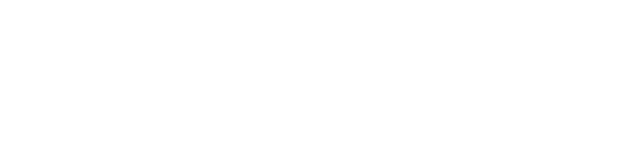
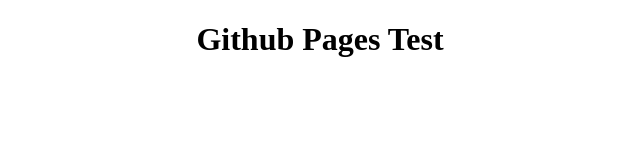
Before and after one commit to mastery55295/securly-bypass, a plain HTML site: page index.html in a window 1280 px wide. Shown: the whole page, without its empty margins (320-960 px from the left). Drawn offline with Linux system fonts and the light colour scheme.

Commit message:
add title and style

```diff
--- a/index.html
+++ b/index.html
@@ -7,7 +7,12 @@
     <title>Canvas</title>
 </head>
 <body>
+    <style>
+        .title {
+            text-align: center;
+        }
+    </style>
     <script href="exploit.js"></script>
-
+    <h1 class="title">Github Pages Test</h1>
 </body>
 </html>
```
